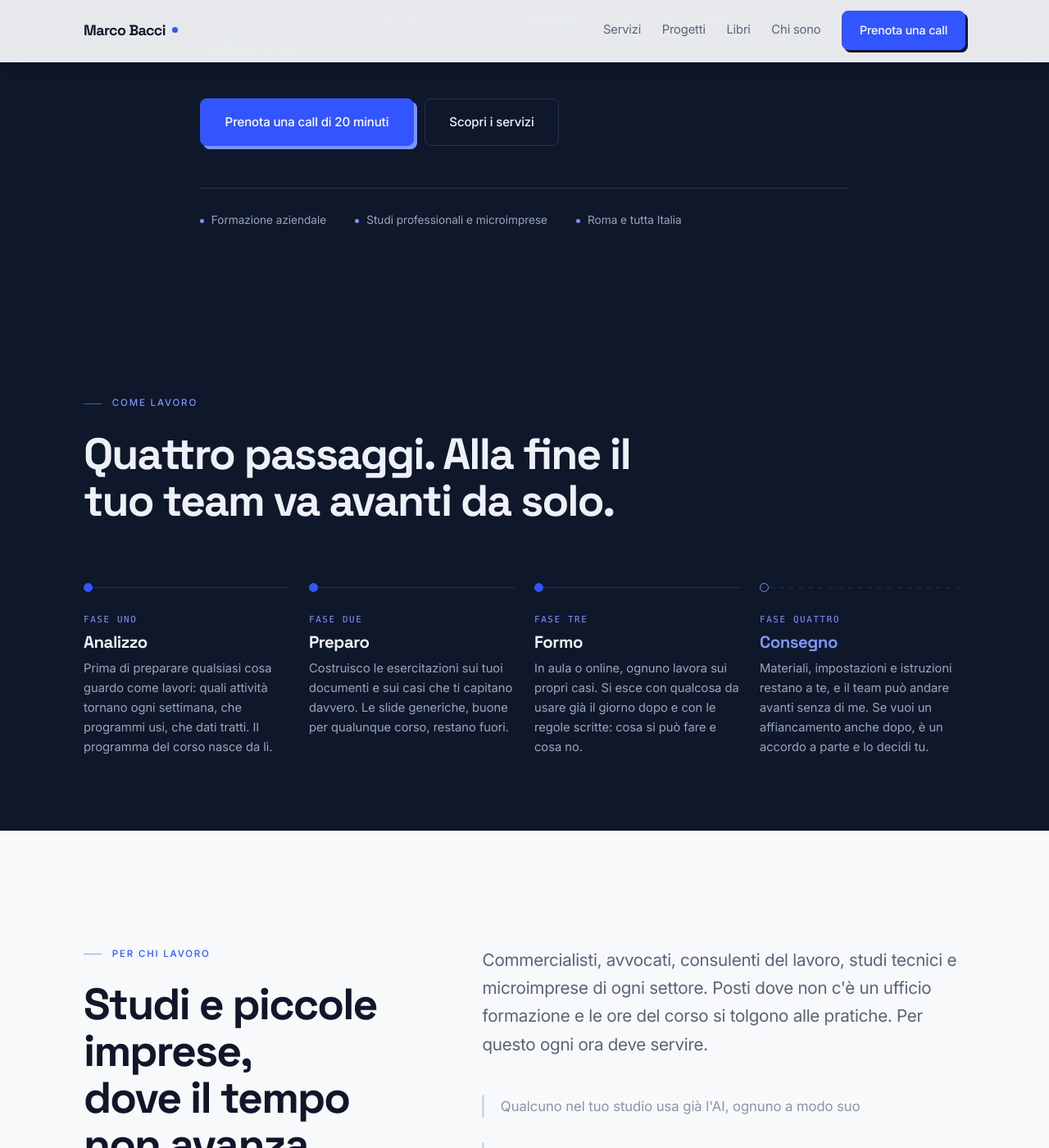
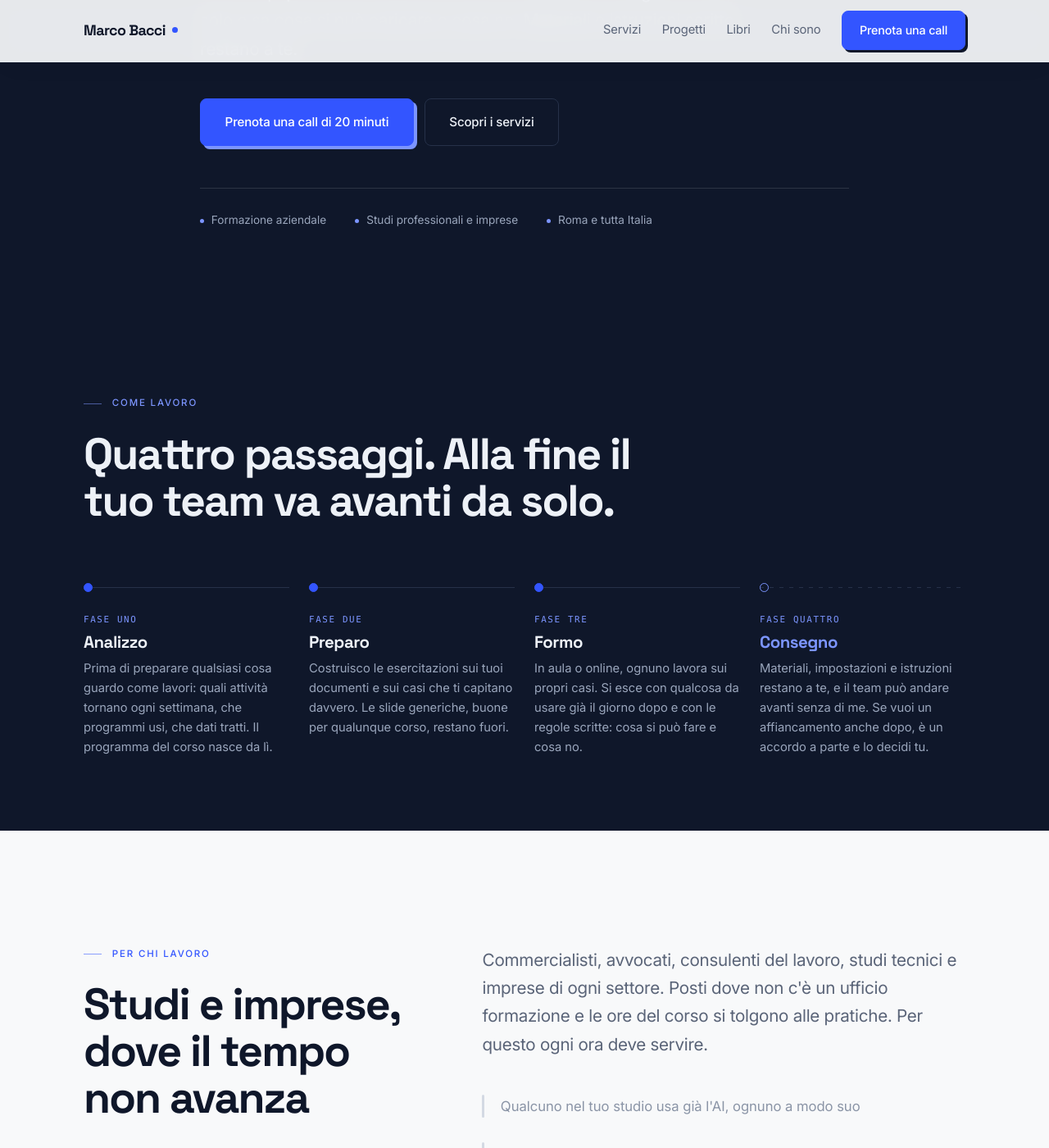
Before and after one commit to marcobacciwork/marcobacciwork.github.io, a Jekyll site: the page built from index.html, in a window 1280 px wide and 1400 px high, scrolled down 767 px. Shown: the whole window at 82% size. Built offline with Jekyll 4.4.1, drawn with Linux system fonts in a browser that asks for light colours.

Commit message:
Target: 'imprese' al posto di microimprese/piccole imprese
Co-Authored-By: Claude Opus 5.5 <noreply@anthropic.com>
Claude-Session: https://claude.ai/code/session_01M4X16gtVkCdgjDmyufkQ8E

```diff
--- a/_config.yml
+++ b/_config.yml
@@ -1,6 +1,6 @@
 title: "Marco Bacci"
 tagline: "Formazione aziendale sull'intelligenza artificiale"
-description: "Formazione sull'intelligenza artificiale per studi professionali e microimprese, in aula o online, sul lavoro di tutti i giorni. Roma e tutta Italia."
+description: "Formazione sull'intelligenza artificiale per studi professionali e imprese, in aula o online, sul lavoro di tutti i giorni. Roma e tutta Italia."
 url: "https://marcobacci.it"
 baseurl: ""
 lang: it
--- a/chi-sono.html
+++ b/chi-sono.html
@@ -3,7 +3,7 @@ layout: default
 title: "Chi sono"
 nav: chi-sono
 permalink: /chi-sono/
-description: "Ingegnere gestionale, due anni e mezzo in una grande azienda informatica italiana, oggi formatore e consulente sull'intelligenza artificiale per studi professionali e microimprese."
+description: "Ingegnere gestionale, due anni e mezzo in una grande azienda informatica italiana, oggi formatore e consulente sull'intelligenza artificiale per studi professionali e imprese."
 ---
 
 <section class="hero">
--- a/index.html
+++ b/index.html
@@ -1,7 +1,7 @@
 ---
 layout: default
 nav: home
-description: "Formazione sull'intelligenza artificiale per studi professionali e microimprese, costruita sul lavoro che fai ogni giorno. Roma e tutta Italia."
+description: "Formazione sull'intelligenza artificiale per studi professionali e imprese, costruita sul lavoro che fai ogni giorno. Roma e tutta Italia."
 ---
 
 <!-- ============ HERO ============ -->
@@ -22,7 +22,7 @@ description: "Formazione sull'intelligenza artificiale per studi professionali e
 
     <p class="hero-meta">
       <span>Formazione aziendale</span>
-      <span>Studi professionali e microimprese</span>
+      <span>Studi professionali e imprese</span>
       <span>Roma e tutta Italia</span>
     </p>
   </div>
@@ -71,12 +71,12 @@ description: "Formazione sull'intelligenza artificiale per studi professionali e
   <div class="wrap split">
     <div>
       <p class="eyebrow">Per chi lavoro</p>
-      <h2>Studi e piccole imprese, dove il tempo non avanza</h2>
+      <h2>Studi e imprese, dove il tempo non avanza</h2>
     </div>
 
     <div>
       <p class="lead" style="max-width:56ch;margin-bottom:2rem">
-        Commercialisti, avvocati, consulenti del lavoro, studi tecnici e microimprese
+        Commercialisti, avvocati, consulenti del lavoro, studi tecnici e imprese
         di ogni settore. Posti dove non c'è un ufficio formazione e le ore del corso
         si tolgono alle pratiche. Per questo ogni ora deve servire.
       </p>
--- a/servizi.html
+++ b/servizi.html
@@ -35,7 +35,7 @@ description: "Formazione sull'intelligenza artificiale in aula e online, configu
       <h3 style="font-size:1.1rem;margin-bottom:0.9rem">Per chi</h3>
       <ul class="ticks" style="margin-bottom:2rem">
         <li>Studi professionali: commercialisti, avvocati, consulenti del lavoro, studi tecnici</li>
-        <li>Microimprese e piccole aziende senza un ufficio dedicato</li>
+        <li>Imprese senza un ufficio formazione interno</li>
         <li>Associazioni di categoria e reti di imprese, per i loro iscritti</li>
       </ul>
 
```
